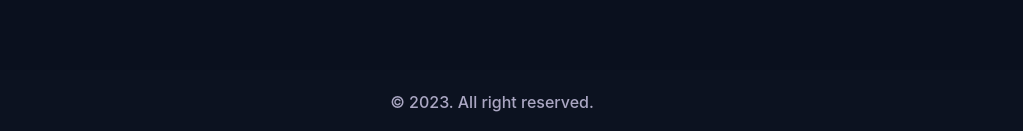
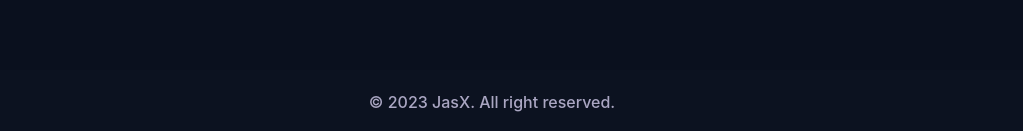
Before and after one commit to jasurkhaitov/blog, a React (Create React App) app: page / in a window 1280 px wide. Shown: the part 4137-4268 px from the top of the page, without its empty margins (148-1171 px from the left). Built offline with nearby package versions, Linux system fonts and the light colour scheme.

Commit message:
completed

```diff
--- a/src/components/About.jsx
+++ b/src/components/About.jsx
@@ -3,7 +3,7 @@ import React from 'react'
 export default function About() {
   return (
     <div className='bg-[#0a101e] opacity-[0.99]'>
-        <p className='text-center py-[20px] text-[16px] font-medium text-[#aaa6c3]'>© 2023. All right reserved.</p>
+        <p className='text-center py-[20px] text-[16px] font-medium text-[#aaa6c3]'>© 2023 JasX. All right reserved.</p>
     </div>
   )
 }
```
